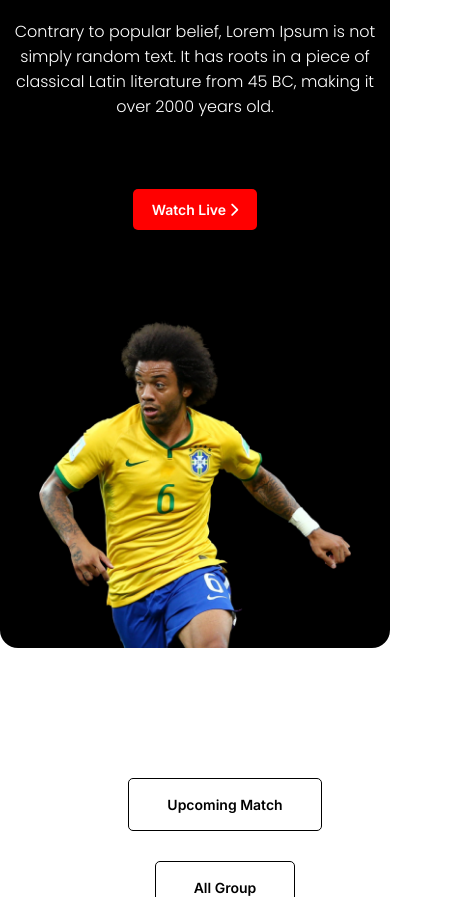
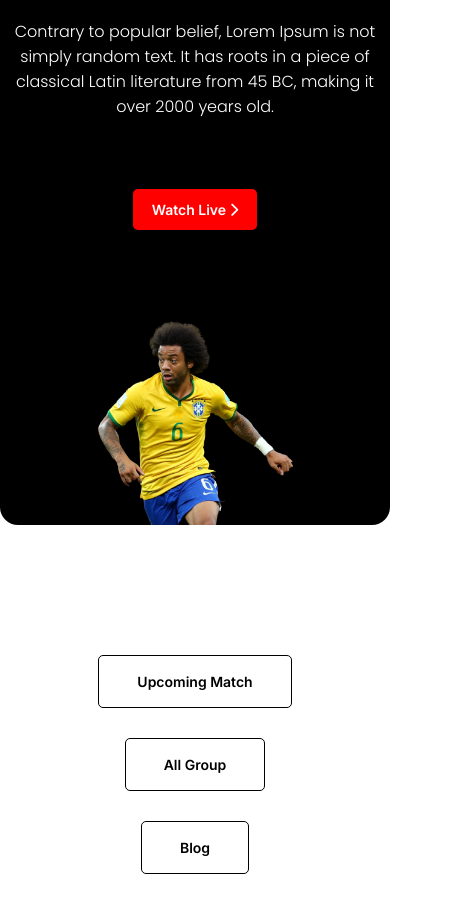
Before and after one commit to MDSakhirujAPU/hero_assignment_two, a plain HTML site: page index.html in a window 390 px wide. Shown: the part 203-1100 px from the top of the page, 450 px wide, since content can reach past the window. Drawn offline with Linux system fonts and the light colour scheme.

Commit message:
responsive

```diff
--- a/style.css
+++ b/style.css
@@ -295,8 +295,11 @@ footer .footer_icon ul li i:hove{
         justify-items: center;
         text-align: center;
     }
-    header .header_right{
+    header .header_right {
         width: 100%;
+        display: flex;
+        justify-content: center;
+        align-items: center;
     }
     header .header_left h1 {
         font-family: 'Poppins', sans-serif;
@@ -316,6 +319,9 @@ footer .footer_icon ul li i:hove{
         transition: all 1s ease;
         text-decoration: none;
         color: #fff;
+    }
+    header .header_right img {
+        width: 50%;
     }
     main {
         width: 100%;
@@ -352,7 +358,6 @@ footer .footer_icon ul li i:hove{
         gap: 30px;
         text-align: center;
         border-radius: 10px;
-        width: 100%;
         grid-template-columns: repeat(1,1fr);
         justify-content: center;
         align-items: center;
```
